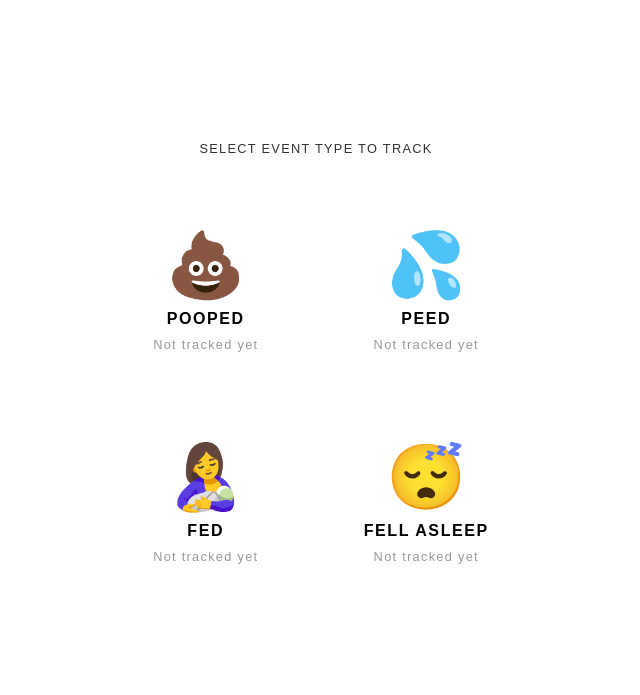
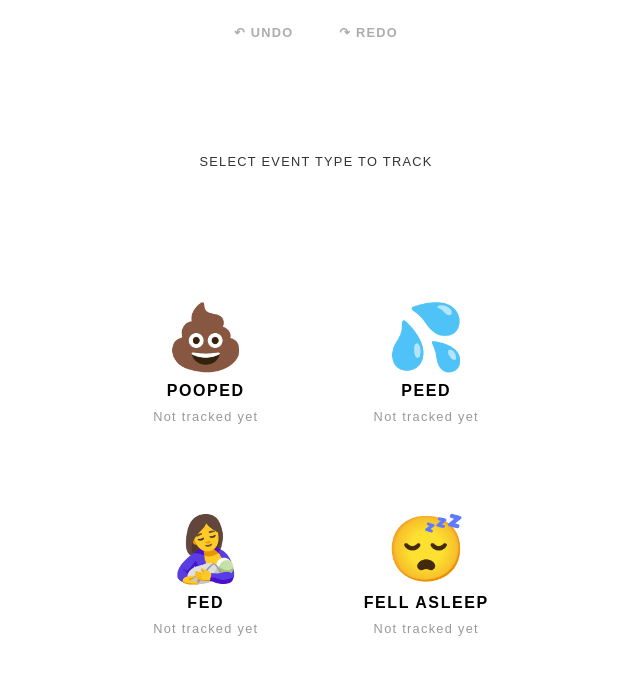
Before and after one commit to zeh/simplest-baby-tracker, a website: page dist/index.html in a window 1280 px wide. Shown: the whole page, without its empty margins (324-964 px from the left). Drawn offline with Linux system fonts and the light colour scheme.

Commit message:
UX: exposed undo/redo actions

```diff
--- a/dist/css/styles.css
+++ b/dist/css/styles.css
@@ -9,17 +9,47 @@ body {
 	user-select: none;
 }
 
+.button {
+	cursor: pointer;
+	outline: 0;
+}
+
 .root {
 	position: absolute;
 	top: 0;
 	left: 0;
 	right: 0;
 	bottom: 0;
-	padding: 20px;
+	padding: 10px;
 	display: flex;
 	flex-direction: column;
 	align-items: center;
-	justify-content: center;
+	justify-content: space-between;
+}
+
+/* .root > * {
+	border: 1px solid black;
+} */
+
+.root > .toolbar {
+	display: flex;
+	flex-direction: row;
+}
+
+.root > .toolbar > .button {
+	font-size: 80%;
+	letter-spacing: 0.1em;
+	text-transform: uppercase;
+	text-align: center;
+	font-weight: bold;
+	line-height: 2em;
+	color: #333333;
+	margin-right: 2em;
+	padding: 10px;
+}
+
+.root > .toolbar > .button:last-of-type {
+	margin-right: 0;
 }
 
 .root > .title {
@@ -28,14 +58,12 @@ body {
 	text-align: center;
 	text-transform: uppercase;
 	color: #333333;
-	margin-bottom: 5vh;
 }
 
 .root > .list {
 	display: flex;
 	justify-content: center;
 	flex-wrap: wrap;
-	margin-bottom: 5vh;
 }
 
 .root > .list > .item {
@@ -46,8 +74,6 @@ body {
 	display: flex;
 	flex-direction: column;
 	align-items: center;
-	cursor: pointer;
-	outline: 0;
 }
 
 .root > .list > .item > .icon {
--- a/dist/index.html
+++ b/dist/index.html
@@ -22,36 +22,42 @@
 <body>
 	<script src="js/main.js"></script>
 	<div class="root">
+		<div class="toolbar">
+			<div class="button" id="undoButton" onclick="undoTrack()">↶ Undo</div>
+			<div class="button" id="redoButton" onclick="redoTrack()">↷ Redo</div>
+		</div>
 		<div class="title">
 			Select event type to track
 		</div>
 		<div class="list">
-			<div class="item" id="poopButton" onclick="trackEvent(EventTypes.POOP)">
+			<div class="item button" id="poopButton" onclick="trackEvent(EventTypes.POOP)">
 				<div class="icon">💩</div>
 				<div class="label">Pooped</div>
 				<div class="status">-</div>
 			</div>
-			<div class="item" id="peeButton" onclick="trackEvent(EventTypes.PEE)">
+			<div class="item button" id="peeButton" onclick="trackEvent(EventTypes.PEE)">
 				<div class="icon">💦</div>
 				<div class="label">Peed</div>
 				<div class="status">-</div>
 			</div>
-			<div class="item" id="feedButton" onclick="trackEvent(EventTypes.FEED)">
+			<div class="item button" id="feedButton" onclick="trackEvent(EventTypes.FEED)">
 				<div class="icon">🤱</div>
 				<div class="label">Fed</div>
 				<div class="status">-</div>
 			</div>
-			<div class="item" id="sleepStartButton" onclick="trackEventToggle(EventTypes.SLEEP)">
+			<div class="item button" id="sleepStartButton" onclick="trackEventToggle(EventTypes.SLEEP)">
 				<div class="icon">😴</div>
 				<div class="label">Fell asleep</div>
 				<div class="status">-</div>
 			</div>
-			<div class="item" id="sleepStopButton" onclick="trackEventToggle(EventTypes.SLEEP)">
+			<div class="item button" id="sleepStopButton" onclick="trackEventToggle(EventTypes.SLEEP)">
 				<div class="icon">😀</div>
 				<div class="label">Woke up</div>
 				<div class="status">-</div>
 			</div>
 		</div>
+		<div class="footer">
+		</div>
 	</div>
 </body>
 </html>
--- a/dist/js/main.js
+++ b/dist/js/main.js
@@ -89,8 +89,16 @@ const trackEventToggle = (type) => {
 	}
 };
 
+const canUndoTrack = () => {
+	return pastEventList.length > 0;
+};
+
+const canRedoTrack = () => {
+	return futureEventList.length > 0;
+};
+
 const undoTrack = () => {
-	if (pastEventList.length > 0) {
+	if (canUndoTrack()) {
 		const undoneEvent = pastEventList.pop();
 		futureEventList.unshift(undoneEvent);
 
@@ -102,7 +110,7 @@ const undoTrack = () => {
 };
 
 const redoTrack = () => {
-	if (futureEventList.length > 0) {
+	if (canRedoTrack()) {
 		const redoneEvent = futureEventList.shift();
 		pastEventList.push(redoneEvent);
 
@@ -186,6 +194,13 @@ const updateElementWithEventTime = (elementQuery, type, preStatus) => {
 	}
 };
 
+const setElementEnabled = (elementQuery, enabled) => {
+	const element = document.querySelector(elementQuery);
+	if (element) {
+		element.style.opacity = enabled ? "inherit" : "0.4";
+	}
+};
+
 const setElementVisibility = (elementQuery, visible) => {
 	const element = document.querySelector(elementQuery);
 	if (element) {
@@ -194,6 +209,9 @@ const setElementVisibility = (elementQuery, visible) => {
 };
 
 const updateUI = () => {
+	setElementEnabled("#undoButton", canUndoTrack());
+	setElementEnabled("#redoButton", canRedoTrack());
+
 	updateElementWithEventTime("#poopButton", EventTypes.POOP);
 	updateElementWithEventTime("#peeButton", EventTypes.PEE);
 	updateElementWithEventTime("#feedButton", EventTypes.FEED);
```
